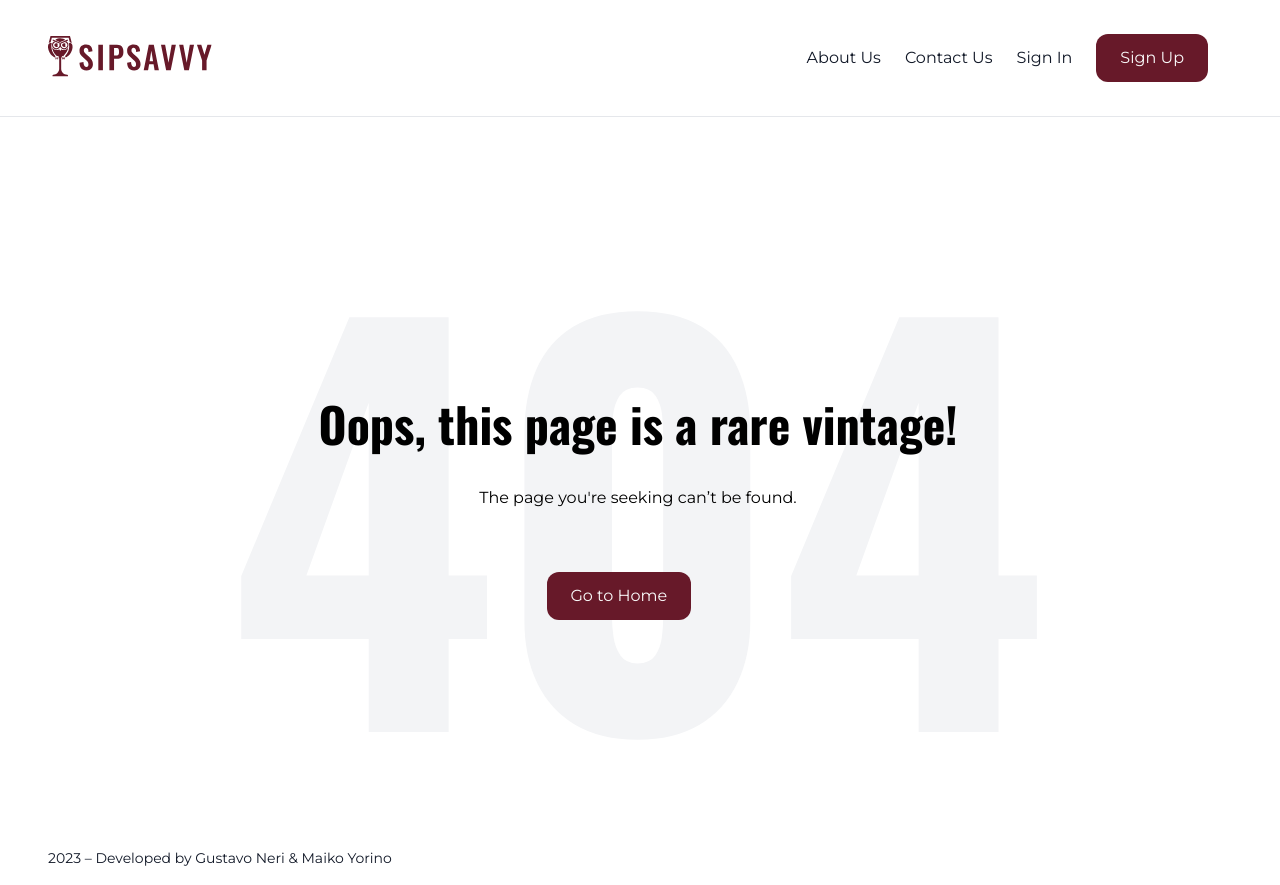
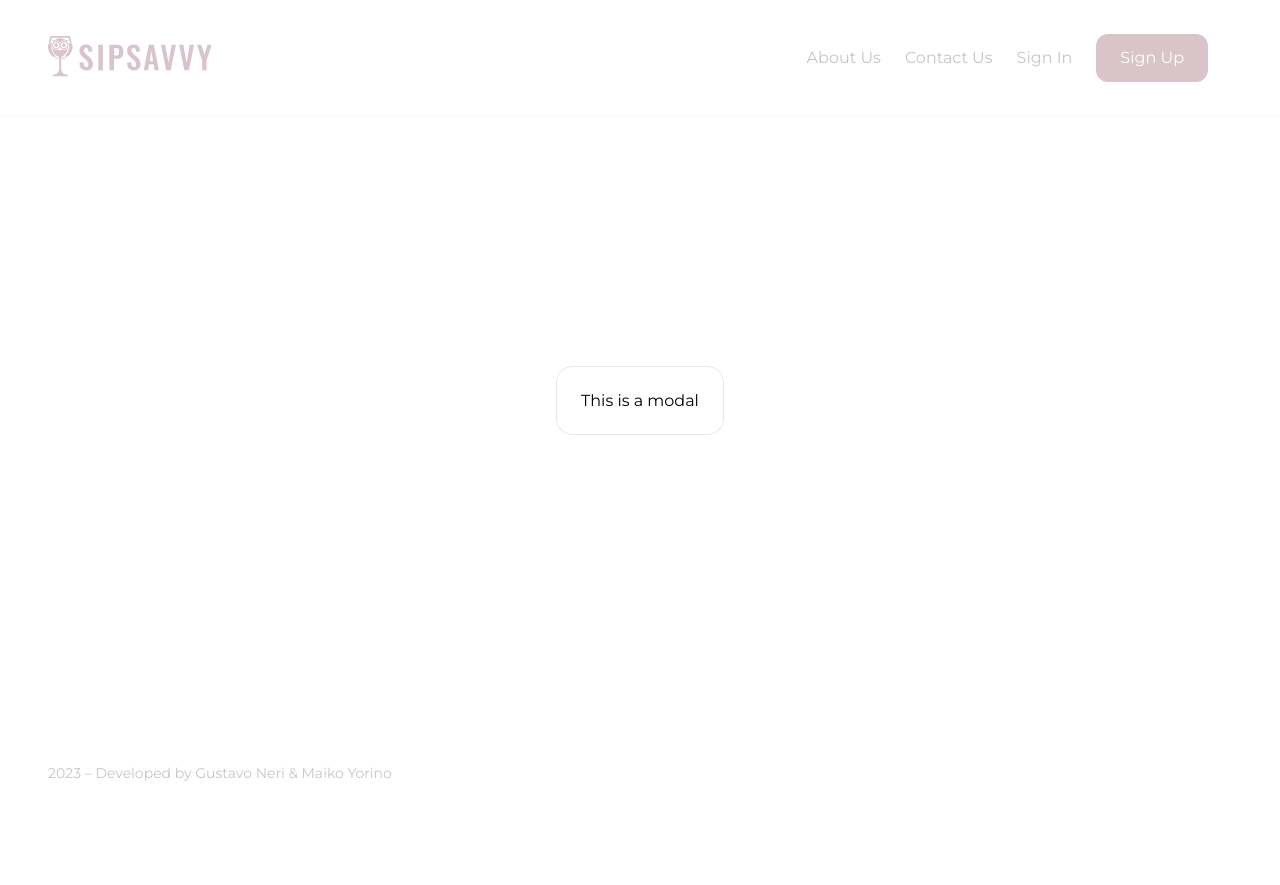
Before and after one commit to maiko-y77/SipSavvy-Gustavo-Maiko, a Next.js app in the folder client/: page /loginModal in a window 1280 px wide. Before the commit this address had no page. After the commit the page ends 800 px from the top, so only its background shows below. Built offline with nearby package versions, Linux system fonts and the light colour scheme.

Commit message:
modal css done

```diff
--- a/client/src/app/globals.scss
+++ b/client/src/app/globals.scss
@@ -4,6 +4,7 @@
 @import "../styles/typography.scss";
 @import "../styles/navbar.scss";
 @import "../styles/dialog.scss";
+@import "../styles/modal.scss";
 
 // Page stylesheets
 @import "../styles/pages/home.scss";
--- /dev/null
+++ b/client/src/app/loginModal/page.tsx
@@ -0,0 +1,11 @@
+import Modal from "@/components/Modal"
+
+const page = () => {
+    return (
+        <Modal>
+            This is a modal
+        </Modal>
+    );
+}
+
+export default page;
--- /dev/null
+++ b/client/src/components/Modal.tsx
@@ -0,0 +1,12 @@
+"use client"
+
+const Modal = ({children}:{children:React.ReactNode}) => {
+    return (
+        <div className="modal-container">
+            <div className="modal-content">{children}</div>
+            <div className="modal-overlay"></div>
+        </div>
+    )
+}
+
+export default Modal;
--- /dev/null
+++ b/client/src/styles/modal.scss
@@ -0,0 +1,22 @@
+.modal-container{
+    width: 100%;
+    height: 100vh;
+    position: fixed;
+    top: 0;
+    left: 0;
+    z-index: 1;
+    background: rgba(255, 255, 255, 0.75);
+
+    display: flex;
+    justify-content: center;
+    align-items: center;
+
+    .modal-content{
+        width: fit-content;
+        height: fit-content;
+        padding: 24px;
+        border: solid 1px $grey_200;
+        border-radius: 16px;
+    }
+
+}
```
